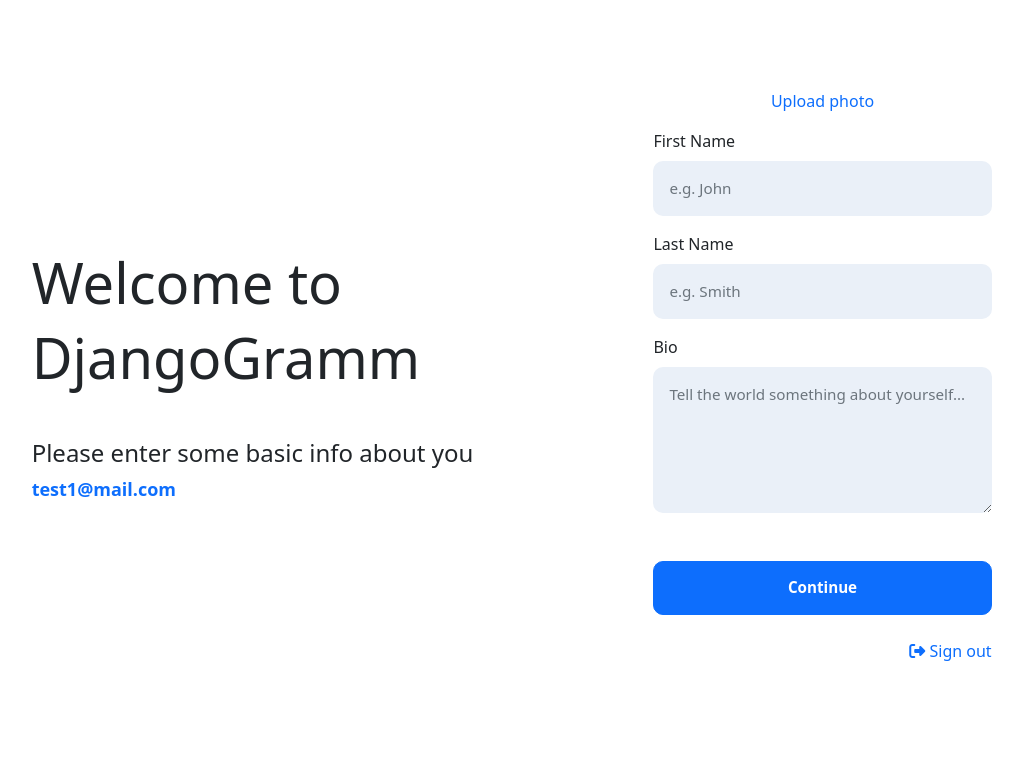
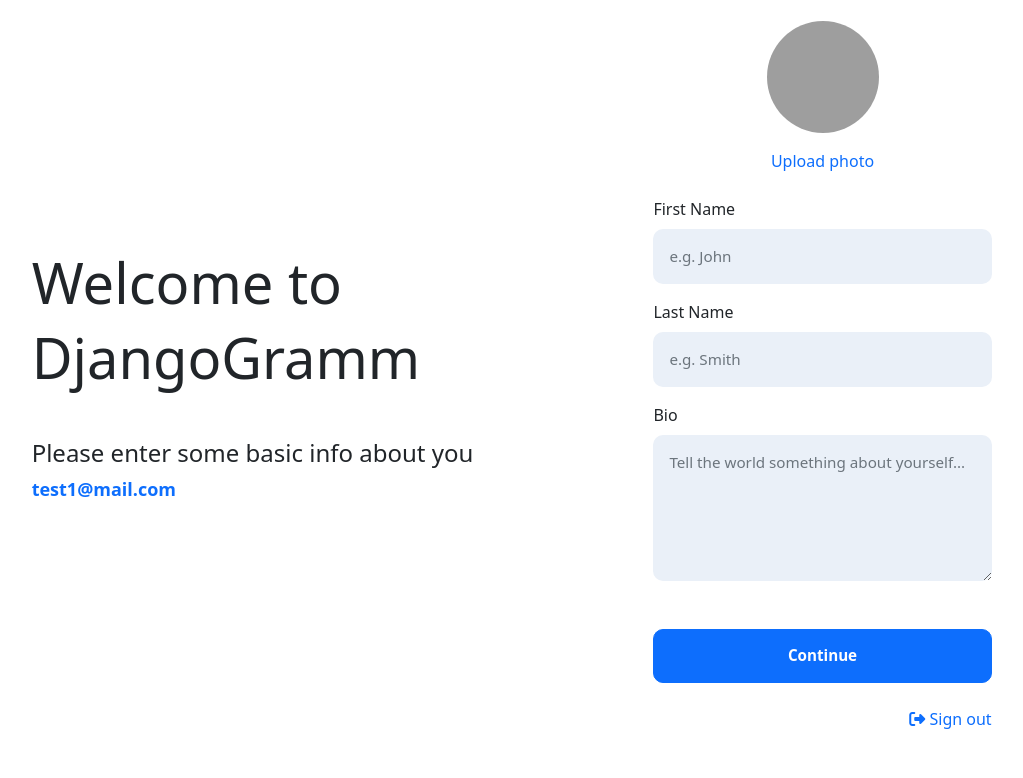
Before and after one commit to aisyesm/DjangoGramm, a Django app: page /app/65/enter_info in a window 1280 px wide. Shown: the top 778 px of the page, without its empty margins (150-1173 px from the left). Run offline with Django 3.2, Linux system fonts and the light colour scheme; a user stored in the database is signed in; some libraries are stand-ins or nearby versions; grey boxes are pictures that could not be loaded.

Commit message:
Add avatar rendering before upload

```diff
--- a/djangogramm/app/forms.py
+++ b/djangogramm/app/forms.py
@@ -29,7 +29,8 @@ class UserFullInfoForm(Form):
                     widget=Textarea(attrs={'placeholder': 'Tell the world something about yourself...',
                                            'class': 'form-control',
                                            'rows': '5'}))
-    avatar = ImageField(label='Photo', required=False, widget=FileInput(attrs={'style': 'display: none;'}))
+    avatar = ImageField(label='Photo', required=False, widget=FileInput(attrs={'style': 'display: none;',
+                                                                               'onchange': 'loadFile(event)'}))
 
 
 class UserEditInfoForm(ModelForm):
--- a/djangogramm/app/static/app/css/login_register.css
+++ b/djangogramm/app/static/app/css/login_register.css
@@ -71,3 +71,14 @@
     padding-top: 0.6504rem;
     padding-bottom: 0.6504rem;
 }
+
+#output {
+    width: 112px;
+    height: 112px;
+    border-radius: 100%;
+    object-fit: cover;
+}
+
+#output:hover{
+    filter: brightness(75%);
+}
--- a/djangogramm/app/templates/app/user_enter_info.html
+++ b/djangogramm/app/templates/app/user_enter_info.html
@@ -26,11 +26,19 @@
 
                 <form enctype="multipart/form-data" action="{% url 'app:enter_info' user.id %}"  method="POST" class="w-75" style="max-width: 500px">
                     {% csrf_token %}
-                    <div class="mb-3 text-center">
-                        <label>
-                            {{ form.avatar }}
-                            <a class="sign-out">Upload photo</a>
-                        </label>
+                    <div class="mb-4 text-center">
+                        <div class="mb-3">
+                            <label>
+                                {{ form.avatar }}
+                                <img id="output" src="{% static 'app/empty_user.jpg' %}">
+                            </label>
+                        </div>
+                        <div>
+                            <label>
+                                {{ form.avatar }}
+                                <a class="sign-out">Upload photo</a>
+                            </label>
+                        </div>
                     </div>
                     <div class="mb-3">
                         <label for="id_first_name" class="form-label">First Name</label>
@@ -58,5 +66,14 @@
             integrity="sha384-ka7Sk0Gln4gmtz2MlQnikT1wXgYsOg+OMhuP+IlRH9sENBO0LRn5q+8nbTov4+1p"
             crossorigin="anonymous">
     </script>
+    <script>
+        var loadFile = function(event) {
+            var output = document.getElementById('output');
+            output.src = URL.createObjectURL(event.target.files[0]);
+            output.onload = function() {
+              URL.revokeObjectURL(output.src) // free memory
+            }
+        };
+    </script>
 </body>
 </html>
```
